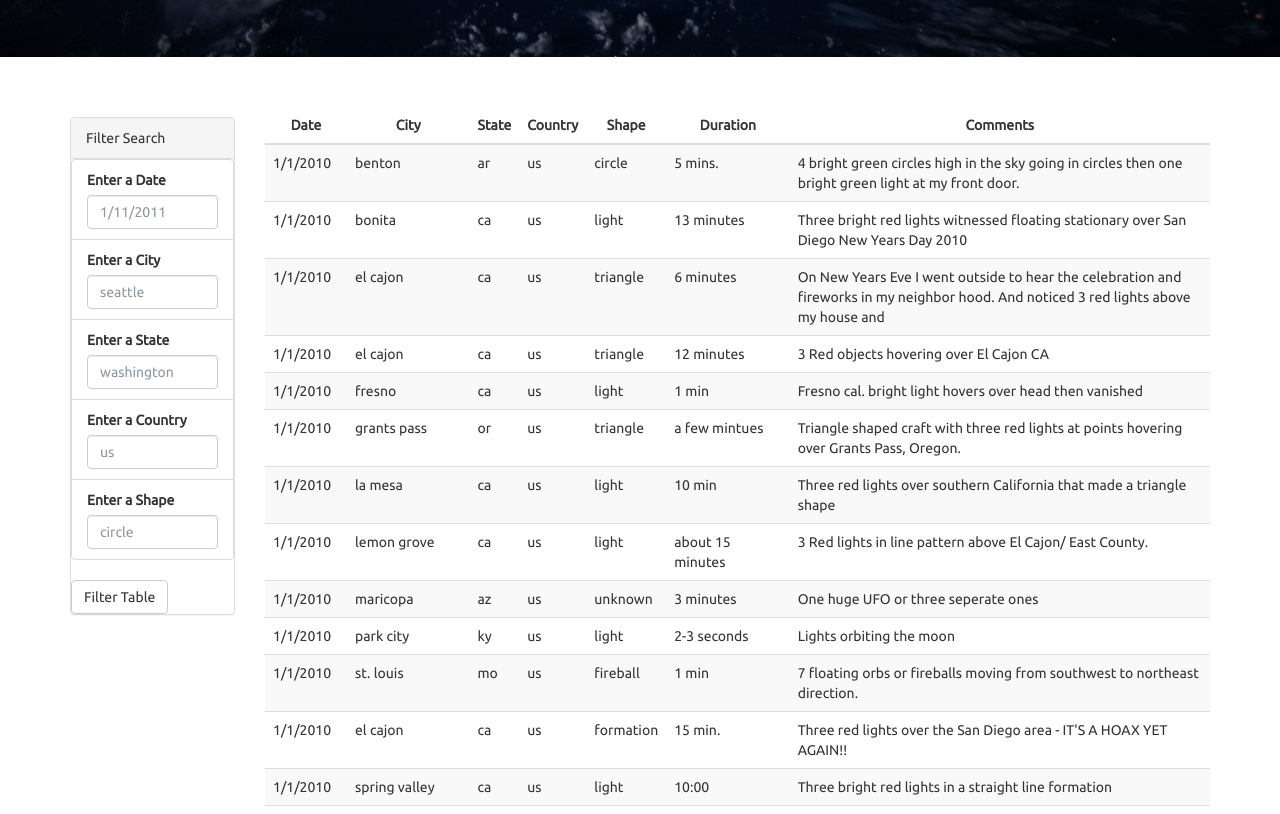
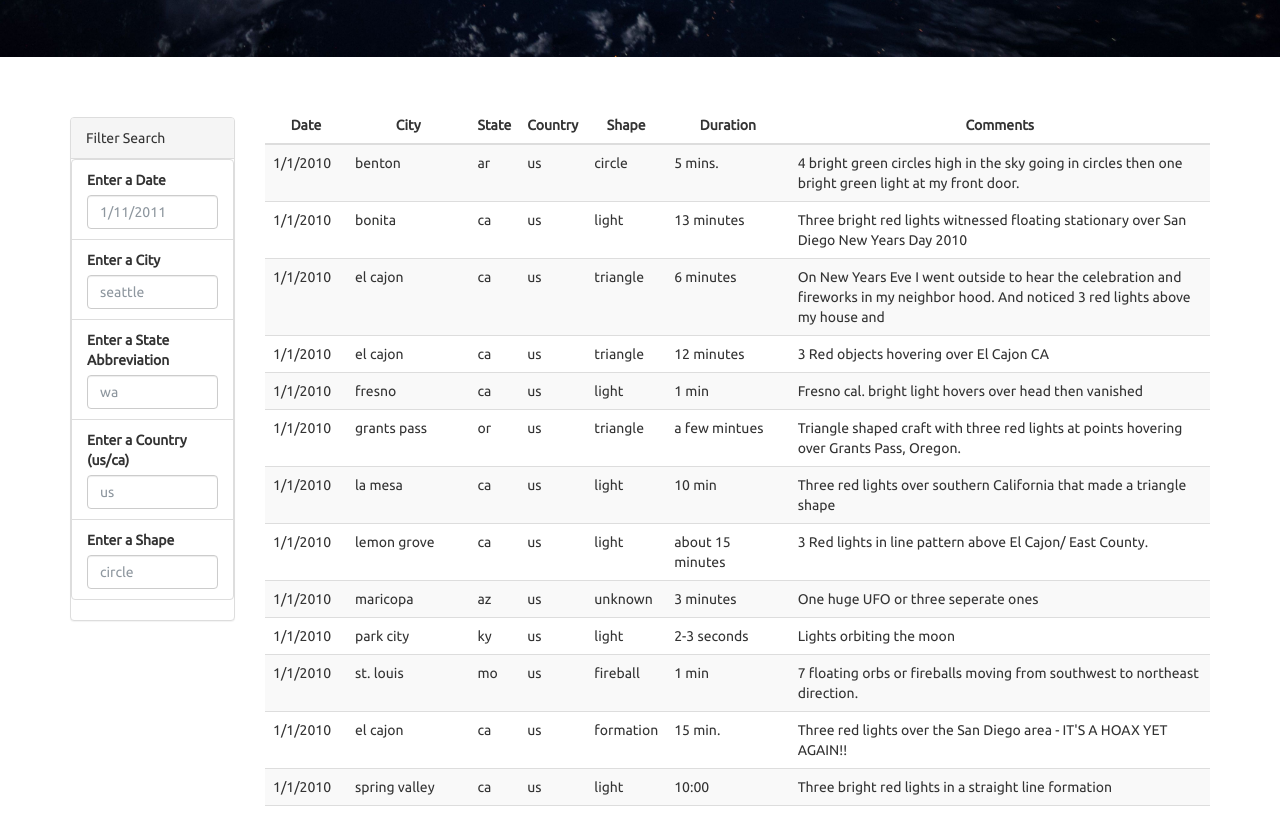
Before and after one commit to andrewrfisher/javascript-challenge, a plain HTML site: page UFO-level-1/index.html in a window 1280 px wide. Shown: the part 555-1369 px from the top of the page. Drawn offline with nearby package versions, Linux system fonts and the light colour scheme.

Commit message:
more changes

```diff
--- a/UFO-level-1/index.html
+++ b/UFO-level-1/index.html
@@ -46,12 +46,12 @@
                       </li>
                       <!-- State search -->
                       <li class="filter list-group-item nav-item dropdown" id="navbarCollapse">
-                        <label class="others nav-link active dropdown-toggle" href="#" data-toggle="dropdown" aria-haspopup="true" aria-expanded="false">Enter a State<span class="sr-only">(current)</span></label>
-                        <input class="form-control" id="state" type="text" placeholder="washington">
+                        <label class="others nav-link active dropdown-toggle" href="#" data-toggle="dropdown" aria-haspopup="true" aria-expanded="false">Enter a State Abbreviation<span class="sr-only">(current)</span></label>
+                        <input class="form-control" id="state" type="text" placeholder="wa">
                       </li>
                       <!-- Country search -->
                       <li class="filter list-group-item nav-item dropdown" id="navbarCollapse">
-                        <label class="others nav-link active dropdown-toggle" href="#" data-toggle="dropdown" aria-haspopup="true" aria-expanded="false">Enter a Country<span class="sr-only">(current)</span></label>
+                        <label class="others nav-link active dropdown-toggle" href="#" data-toggle="dropdown" aria-haspopup="true" aria-expanded="false">Enter a Country (us/ca)<span class="sr-only">(current)</span></label>
                         <input class="form-control" id="country" type="text" placeholder="us">
                       </li>
                       <!-- Shape search -->
@@ -61,7 +61,7 @@
                       </li>
                     </ul>
                   </div>
-                  <button id="filter-btn" type="button" class="btn btn-default">Filter Table</button>
+                  <!-- deleted the filter button because I made javascript code look for changes in input instead -->
                 </form>
               </div>
             </div>
```
Also changed, not shown: UFO-level-1/static/js/app.js (+3 -42 lines).
